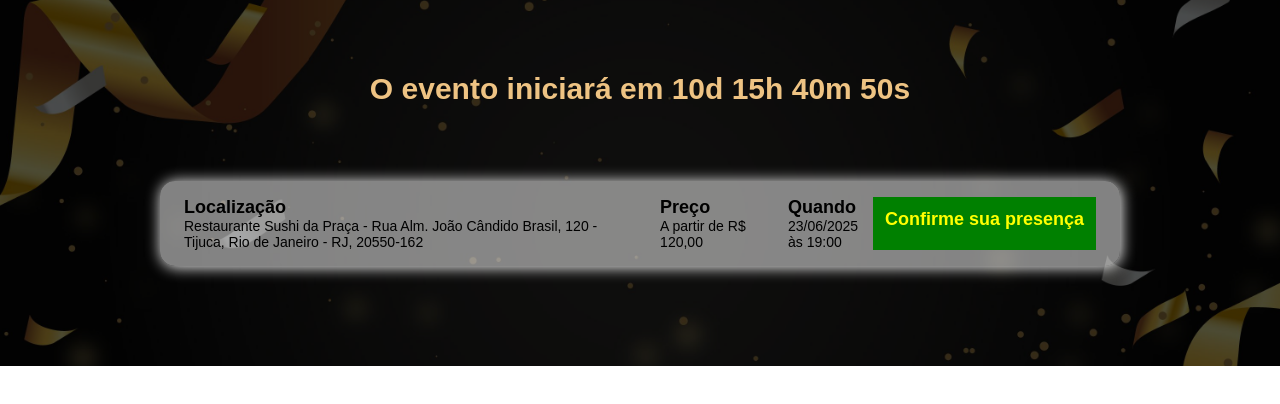
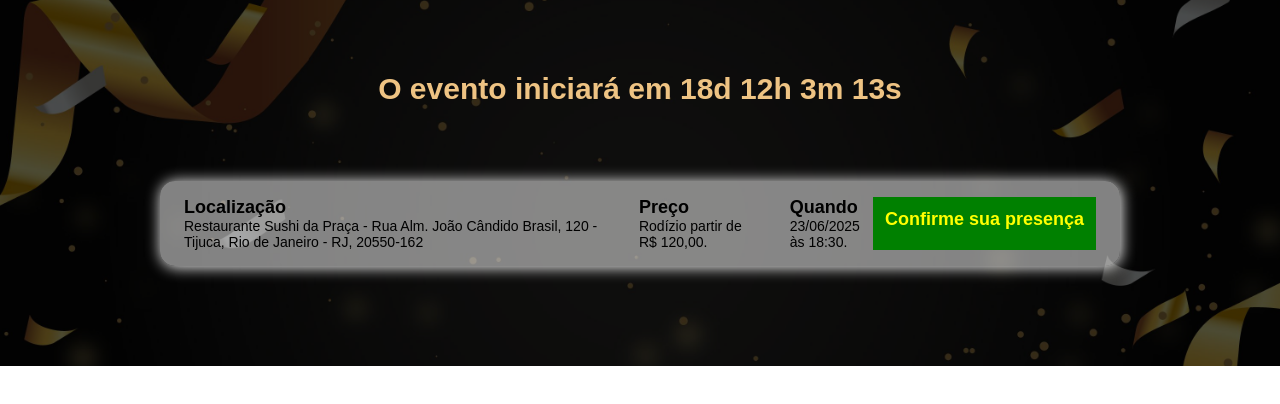
Before and after one commit to ThiagoLopesSantos/save_the_date, a website built with Parcel: page src/index.html in a window 1280 px wide. Shown: the part 204-608 px from the top of the page. Built offline with nearby package versions, Linux system fonts and the light colour scheme; a web font is replaced by a local one.

Commit message:
incrementando o funcionamento da contagem

```diff
--- a/src/index.html
+++ b/src/index.html
@@ -18,7 +18,7 @@
             <h1 class="hero__name">Jéssica's Birthday!</h1>
             <div class="overlay"></div>
             <p class="hero__text">
-                O evento iniciará em 10d 15h 40m 50s
+                O evento iniciará em <span id="contador"></span>
             </p>
 
             <div class="infos-bar">
@@ -29,14 +29,14 @@
                     </li>
                     <li class="infos-bar__infos__item">
                         <b>Preço</b>
-                        A partir de R$ 120,00
+                        Rodízio partir de R$ 120,00.
                     </li>
                     <li class="infos-bar__infos__item">
                         <b>Quando</b>
-                        23/06/2025 às 19:00
+                        23/06/2025 às 18:30.
                     </li>
                 </ul>
-                <a class="button button--primary" href="https://wa.me/5521973374727?text=Direto%20do%20site%20Save%20The%20Date:%20%20%20Oi%20Jéssica!%20Eu%20estarei%20presente%20no%20seu%20aniversário!">
+                <a class="button button--primary" href="https://wa.me/5521973374727?text=Direto%20do%20site%20Save%20The%20Date:%20%20%20Oi%20Jéssica!%20Eu%20estarei%20presente%20no%20seu%20aniversário!%20<3">
                     Confirme sua presença
                 </a>
             </div>
@@ -44,7 +44,7 @@
     </header>
 
 
-
+    <script src="https://unpkg.com/aos@next/dist/aos.js"></script>
     <script src="scripts/main.js"></script>
 </body>
 </html>
--- a/src/scripts/main.js
+++ b/src/scripts/main.js
@@ -1 +1,28 @@
-console.log("Olá mundo!");
+AOS.init();
+
+const dataDoEvento = new Date("Jun 23, 2025 18:30:00");
+const timeStampDoEvento = dataDoEvento.getTime();
+
+const contaAsHoras = setInterval(function (){
+    const agora = new Date();
+    const timeStampAtual = agora.getTime();
+
+    const distanciaAteOEvento = timeStampDoEvento - timeStampAtual;
+
+    const diaEmMs = 1000 * 60 * 60 * 24;
+    const horaEmMs = 1000 * 60 * 60;
+    const minutoEmMs = 1000 * 60;
+    const segundoEmMs = 1000;
+
+    const diasAteOEvento = Math.floor(distanciaAteOEvento / diaEmMs);
+    const horasAteOEvento = Math.floor((distanciaAteOEvento % diaEmMs) / horaEmMs);
+    const minutosAteOEvento = Math.floor((distanciaAteOEvento % horaEmMs) / minutoEmMs);
+    const segundosAteOEvento = Math.floor((distanciaAteOEvento % minutoEmMs) / segundoEmMs);
+
+    document.getElementById('contador').innerHTML = `${diasAteOEvento}d ${horasAteOEvento}h ${minutosAteOEvento}m ${segundosAteOEvento}s`;
+
+    if (distanciaAteOEvento < 0) {
+        clearInterval(contaAsHoras);
+        document.getElementById('contador').innerHTML = 'Evento concluído!';
+    }
+}, 1000);
--- a/src/styles/_hero.scss
+++ b/src/styles/_hero.scss
@@ -39,6 +39,10 @@
         line-height: 56px;
         font-weight: 800;
         text-align: center;
+
+        span {
+            font-family: Tektur, sans-serif;
+        }
     }
 
     &__name {
```
